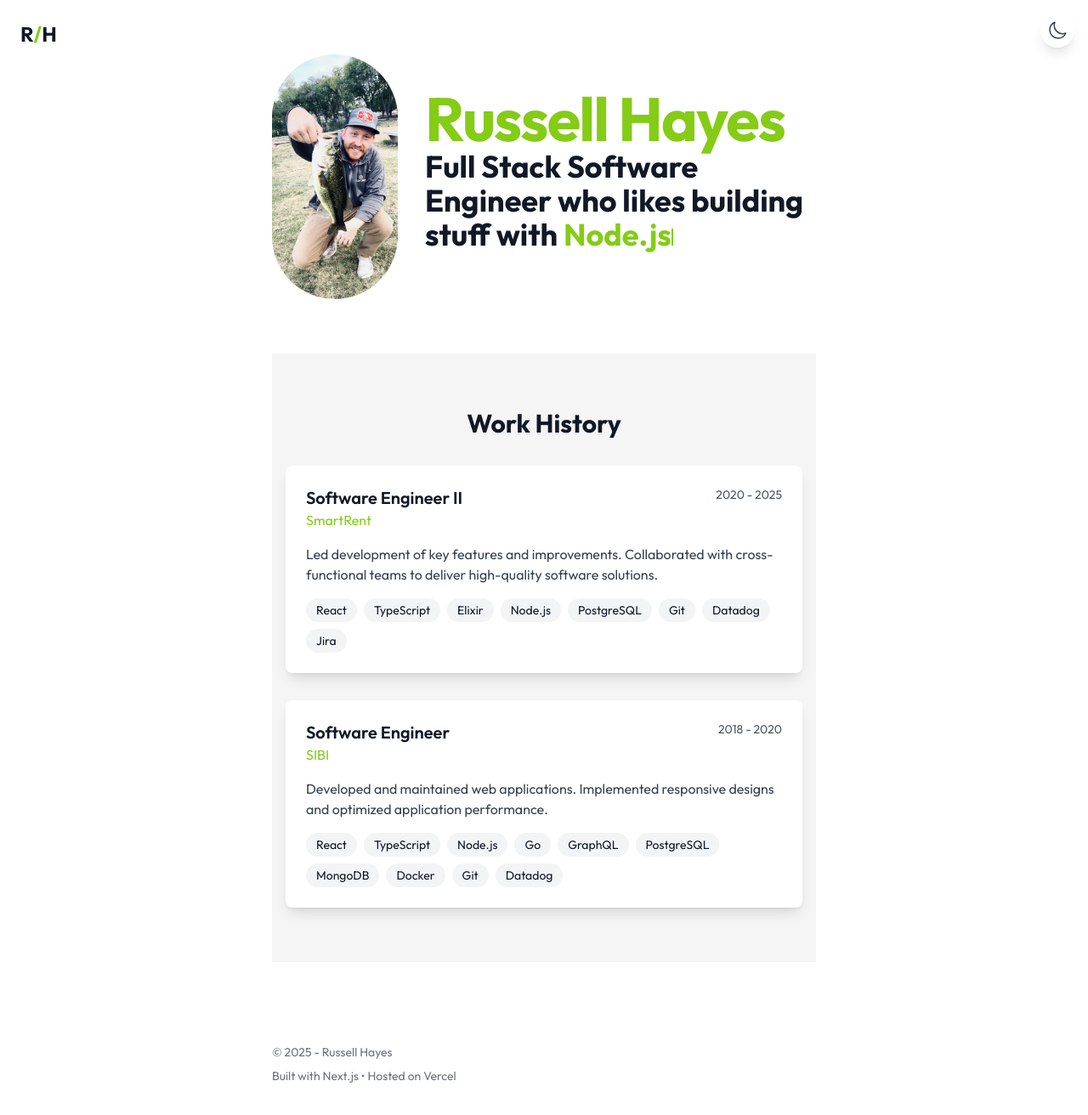
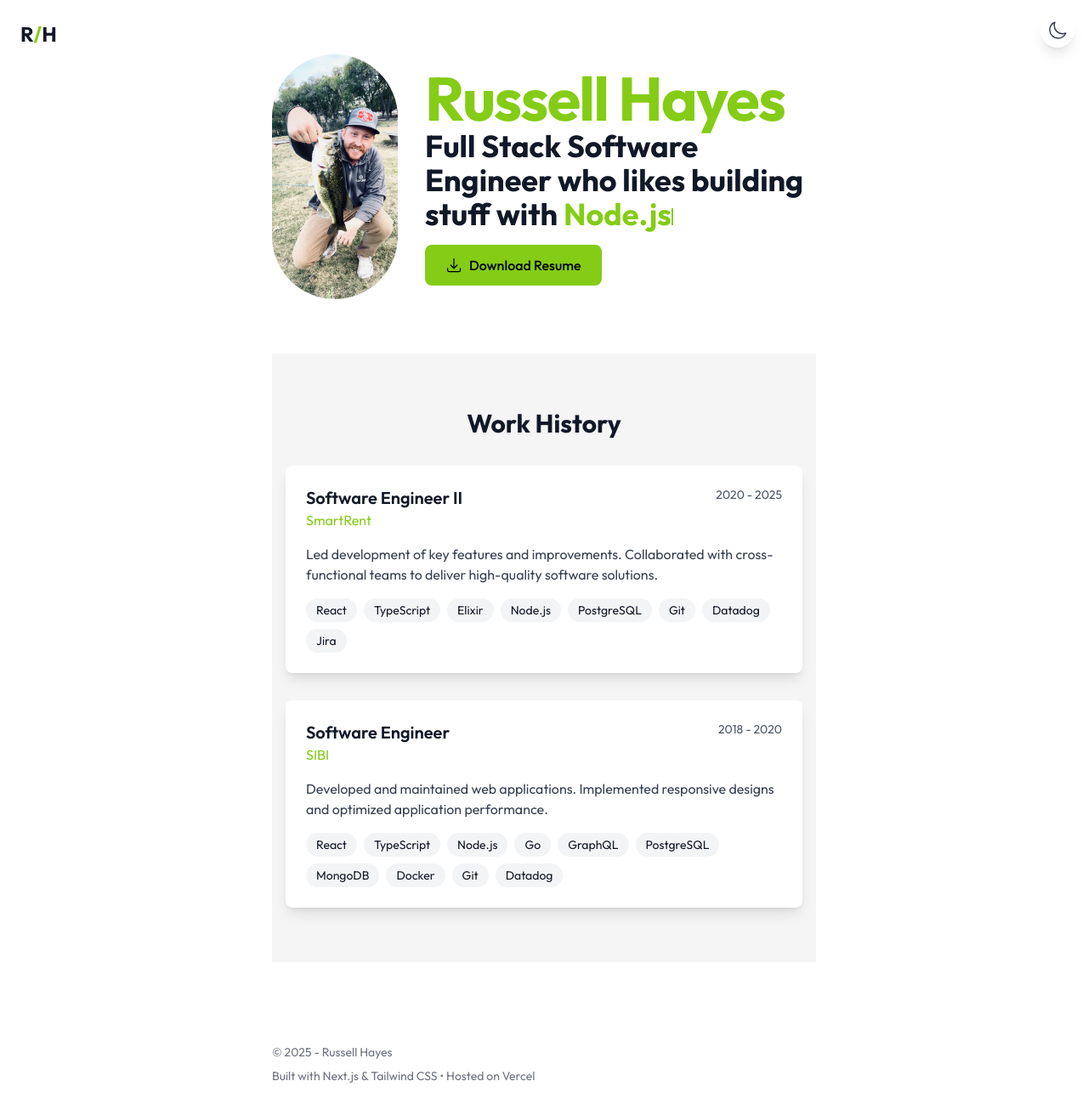
Before and after one commit to Wowsaruss/portfolio, a Next.js app: page / in a window 1280 px wide. Shown: the top 1312 px of the page at 85% size. Built offline with nearby package versions, Linux system fonts and the light colour scheme; a web font is replaced by a local one.

Commit message:
resume download

```diff
--- a/src/app/page.tsx
+++ b/src/app/page.tsx
@@ -25,6 +25,7 @@ export default function Home() {
         </motion.h1>
       </div>
 
+      {/* Main Content */}
       <div className="max-w-2xl mx-auto px-4 py-16">
         <motion.div
           initial={{ opacity: 0 }}
@@ -32,7 +33,6 @@ export default function Home() {
           transition={{ duration: 0.5 }}
           className="space-y-16"
         >
-          {/* Main Content */}
           <div className="space-y-6">
             <div className="flex items-center gap-8">
               <div className="relative w-72 h-72 rounded-full overflow-hidden">
@@ -50,8 +50,18 @@ export default function Home() {
                 </h1>
                 <div className="max-w-4xl">
                   <h1 className="text-4xl font-bold mb-4">
-                    Full Stack Software Engineer who likes building stuff with <TypeWriter words={['TypeScript', 'React', 'Node.js', 'Elixir', 'Go', 'GraphQL', 'PostgreSQL', 'MongoDB', 'Docker', 'AWS', 'Git', 'Datadog']} className="text-primary" />
+                    Full Stack Software Engineer who likes building stuff with <TypeWriter words={['TypeScript', 'React', 'Node.js', 'Elixir', 'GoLang', 'GraphQL', 'PostgreSQL', 'MongoDB', 'Docker', 'AWS', 'Git', 'Datadog']} className="text-primary" />
                   </h1>
+                  <a
+                    href="/2025Resume.pdf"
+                    download
+                    className="inline-flex items-center gap-2 px-6 py-3 bg-lime-500 text-black font-medium rounded-lg hover:bg-lime-400 transition-colors duration-200"
+                  >
+                    <svg xmlns="http://www.w3.org/2000/svg" fill="none" viewBox="0 0 24 24" strokeWidth={1.5} stroke="currentColor" className="w-5 h-5">
+                      <path strokeLinecap="round" strokeLinejoin="round" d="M3 16.5v2.25A2.25 2.25 0 005.25 21h13.5A2.25 2.25 0 0021 18.75V16.5M16.5 12L12 16.5m0 0L7.5 12m4.5 4.5V3" />
+                    </svg>
+                    Download Resume
+                  </a>
                 </div>
               </div>
             </div>
@@ -63,7 +73,7 @@ export default function Home() {
           {/* Footer */}
           <div className="pt-8 text-sm text-gray-500 dark:text-gray-500 font-normal">
             <p>© {new Date().getFullYear()} - Russell Hayes</p>
-            <p className="mt-2">Built with Next.js • Hosted on Vercel</p>
+            <p className="mt-2">Built with Next.js & Tailwind CSS • Hosted on Vercel</p>
           </div>
         </motion.div>
       </div>
```
